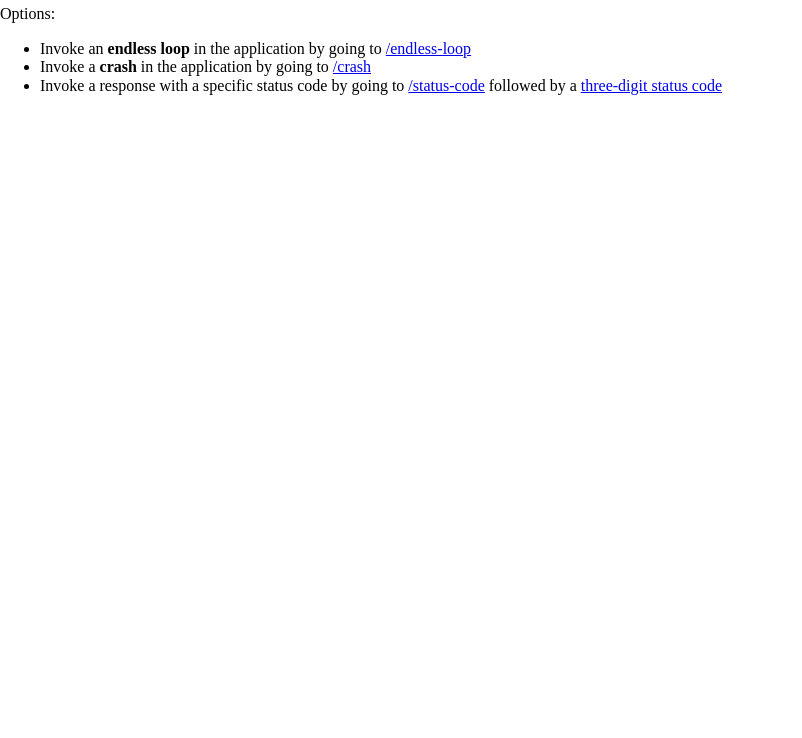
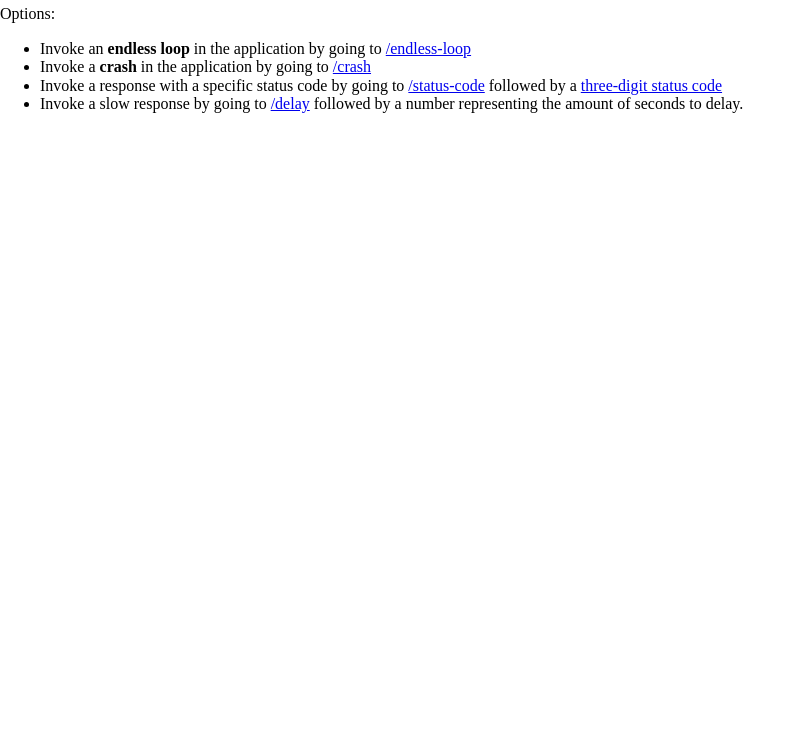
Before and after one commit to ksatirli/loop-and-crash, a website: page index.html in a window 1280 px wide. Shown: the part 62-800 px from the top of the page, without its empty margins (0-802 px from the left). Drawn offline with nearby package versions, Linux system fonts and the light colour scheme.

Commit message:
CRASH-5
* adds example on how to run the slow-response endpoint

```diff
--- a/index.html
+++ b/index.html
@@ -13,6 +13,7 @@
       <li>Invoke an <strong>endless loop</strong> in the application by going to <a href="/endless-loop">/endless-loop</a></li>
       <li>Invoke a <strong>crash</strong> in the application by going to <a href="/crash">/crash</a></li>
       <li>Invoke a response with a specific status code by going to <a href="/status-code">/status-code</a> followed by a <a href="https://en.wikipedia.org/wiki/List_of_HTTP_status_codes">three-digit status code</a></li>
+      <li>Invoke a slow response by going to <a href="/delay">/delay</a> followed by a number representing the amount of seconds to delay.</li>
     </ul>
   </div>
 </body>
```
Also changed, not shown: README.md.
